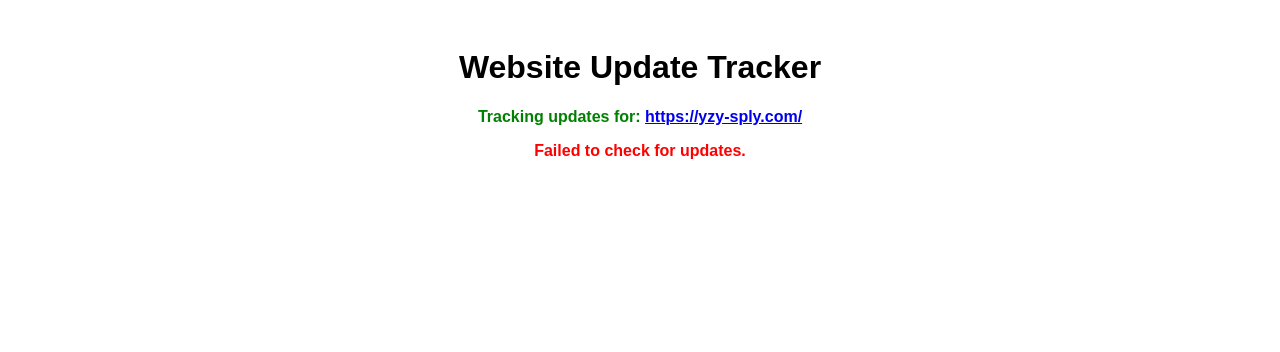
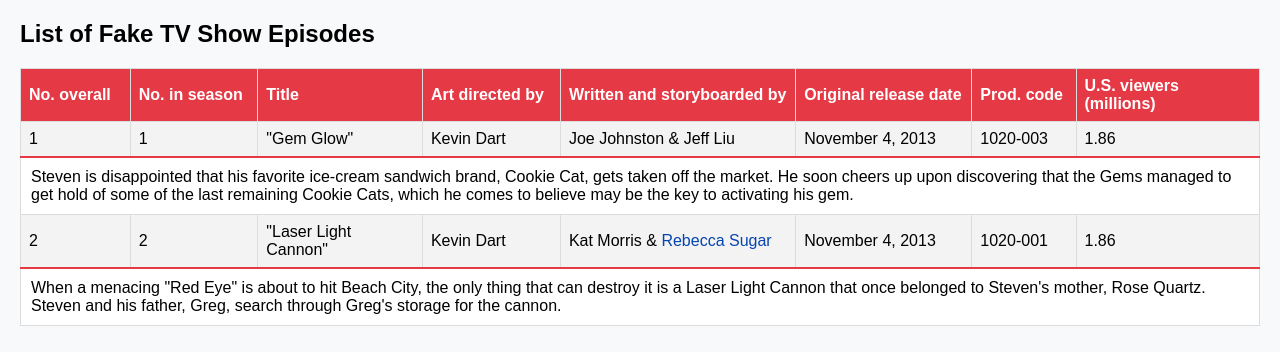
Before and after one commit to dandasite/yeezy, a plain HTML site: page index.html in a window 1280 px wide. Drawn offline with Linux system fonts and the light colour scheme; no server answers.

Commit message:
Update index.html

```diff
--- a/index.html
+++ b/index.html
@@ -3,61 +3,90 @@
 <head>
     <meta charset="UTF-8">
     <meta name="viewport" content="width=device-width, initial-scale=1.0">
-    <title>Website Update Tracker</title>
+    <title>Fake TV Show Episode List</title>
     <style>
         body {
             font-family: Arial, sans-serif;
-            text-align: center;
-            padding: 20px;
+            background-color: #f8f9fa;
+            margin: 20px;
         }
-        .container {
-            margin-top: 20px;
+        table {
+            width: 100%;
+            border-collapse: collapse;
+            background-color: white;
         }
-        .status {
-            font-weight: bold;
-            color: green;
+        th, td {
+            border: 1px solid #dcdcdc;
+            padding: 8px;
+            text-align: left;
         }
-        .alert {
-            font-weight: bold;
-            color: red;
+        th {
+            background-color: #e63946;
+            color: white;
+        }
+        tr:nth-child(even) {
+            background-color: #f3f3f3;
+        }
+        a {
+            color: #0645ad;
+            text-decoration: none;
+        }
+        a:hover {
+            text-decoration: underline;
+        }
+        .summary {
+            border-top: 2px solid #e63946;
+            padding: 10px;
+            background-color: white;
         }
     </style>
 </head>
 <body>
-    <h1>Website Update Tracker</h1>
-    <div class="container">
-        <p id="status" class="status">Tracking updates for: <a href="https://yzy-sply.com/" target="_blank">https://yzy-sply.com/</a></p>
-        <p id="update-message"></p>
-    </div>
 
-    <script>
-        let lastContent = "";
+<h2>List of Fake TV Show Episodes</h2>
 
-        async function checkForUpdates() {
-            try {
-                const response = await fetch("https://yzy-sply.com/");
-                const newContent = await response.text();
+<table>
+    <tr>
+        <th>No. overall</th>
+        <th>No. in season</th>
+        <th>Title</th>
+        <th>Art directed by</th>
+        <th>Written and storyboarded by</th>
+        <th>Original release date</th>
+        <th>Prod. code</th>
+        <th>U.S. viewers (millions)</th>
+    </tr>
+    <tr>
+        <td>1</td>
+        <td>1</td>
+        <td>"Gem Glow"</td>
+        <td>Kevin Dart</td>
+        <td>Joe Johnston & Jeff Liu</td>
+        <td>November 4, 2013</td>
+        <td>1020-003</td>
+        <td>1.86</td>
+    </tr>
+    <tr>
+        <td colspan="8" class="summary">
+            Steven is disappointed that his favorite ice-cream sandwich brand, Cookie Cat, gets taken off the market. He soon cheers up upon discovering that the Gems managed to get hold of some of the last remaining Cookie Cats, which he comes to believe may be the key to activating his gem.
+        </td>
+    </tr>
+    <tr>
+        <td>2</td>
+        <td>2</td>
+        <td>"Laser Light Cannon"</td>
+        <td>Kevin Dart</td>
+        <td>Kat Morris & <a href="#">Rebecca Sugar</a></td>
+        <td>November 4, 2013</td>
+        <td>1020-001</td>
+        <td>1.86</td>
+    </tr>
+    <tr>
+        <td colspan="8" class="summary">
+            When a menacing "Red Eye" is about to hit Beach City, the only thing that can destroy it is a Laser Light Cannon that once belonged to Steven's mother, Rose Quartz. Steven and his father, Greg, search through Greg's storage for the cannon.
+        </td>
+    </tr>
+</table>
 
-                if (lastContent && lastContent !== newContent) {
-                    document.getElementById("update-message").textContent = "The website has been updated!";
-                    document.getElementById("update-message").classList.add("alert");
-                    document.getElementById("update-message").classList.remove("status");
-                } else {
-                    document.getElementById("update-message").textContent = "No updates detected.";
-                    document.getElementById("update-message").classList.add("status");
-                    document.getElementById("update-message").classList.remove("alert");
-                }
-
-                lastContent = newContent;
-            } catch (error) {
-                document.getElementById("update-message").textContent = "Failed to check for updates.";
-                document.getElementById("update-message").classList.add("alert");
-            }
-        }
-
-        // Check for updates every 5 minutes (300000ms)
-        setInterval(checkForUpdates, 300000);
-        checkForUpdates(); // Initial check
-    </script>
 </body>
 </html>
```
